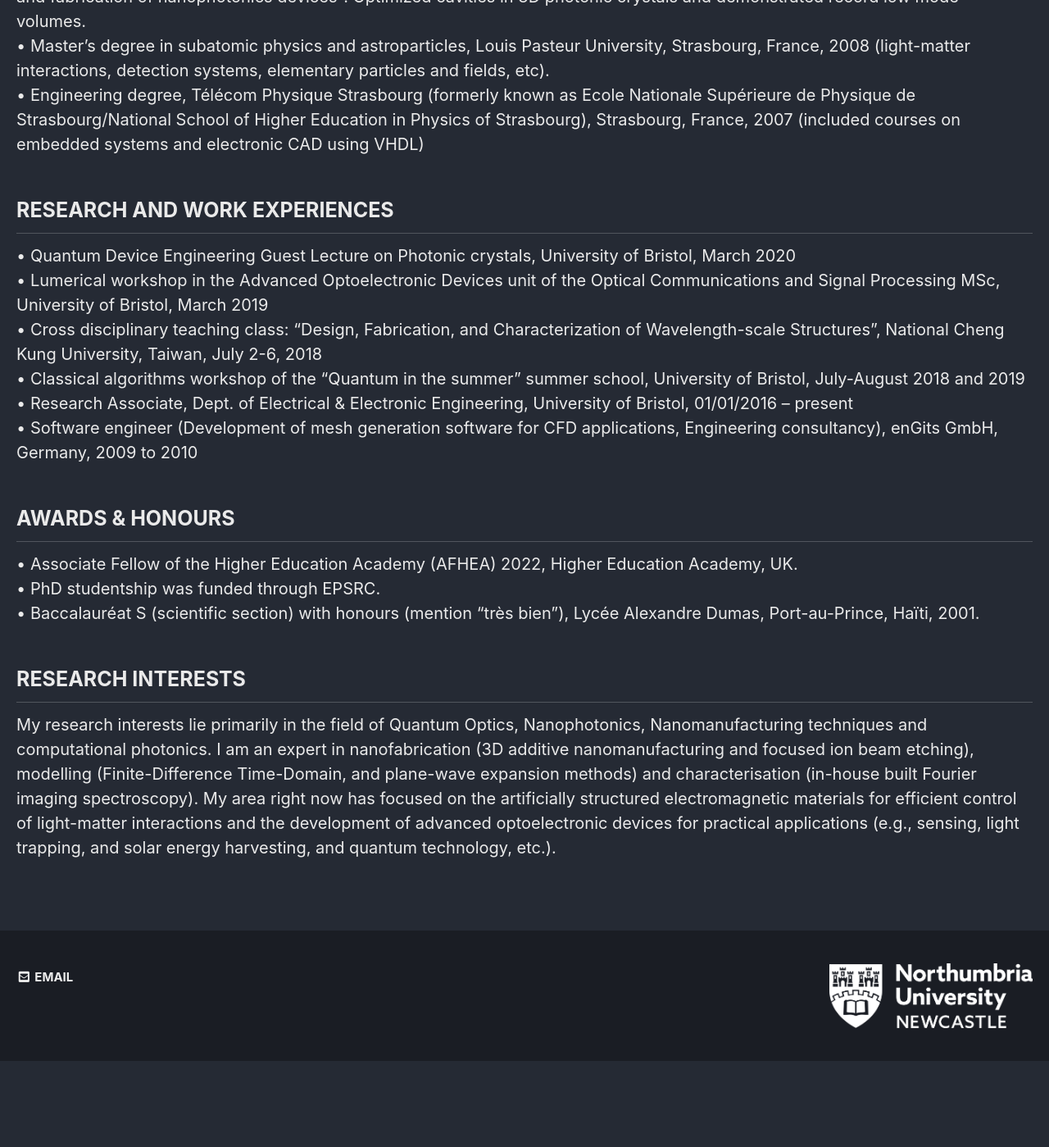
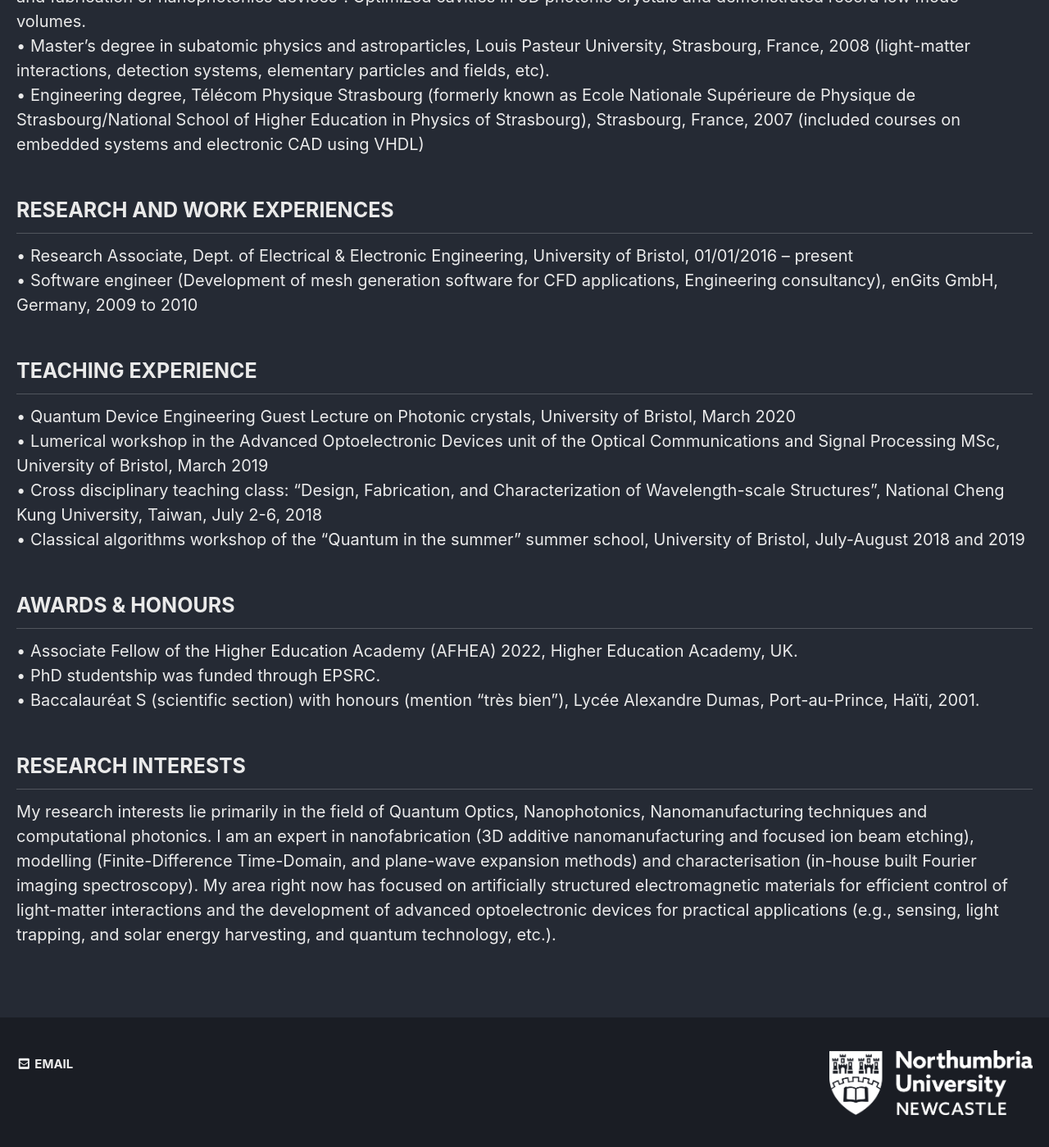
Before and after one commit to qubits/nanophotonicenglab.github.io, a Jekyll site: the page built from _pages/Mike-P-C-Taverne.md, in a window 1280 px wide and 1400 px high, scrolled down 539 px. Shown: the whole window at 82% size. Built offline with Jekyll 4.4.1, drawn with Linux system fonts in a browser that asks for light colours; cached includes are drawn as plain includes; before the commit the page ends 1833 px from its top, so only the background shows below that.

Commit message:
Fixed sections.

```diff
--- a/_pages/Mike-P-C-Taverne.md
+++ b/_pages/Mike-P-C-Taverne.md
@@ -23,15 +23,16 @@ Detailed profile
 •	Master’s degree in subatomic physics and astroparticles, Louis Pasteur University, Strasbourg, France, 2008 (light-matter interactions, detection systems, elementary particles and fields, etc). <br>
 •	Engineering degree, Télécom Physique Strasbourg (formerly known as Ecole Nationale Supérieure de Physique de Strasbourg/National School of Higher Education in Physics of Strasbourg), Strasbourg, France, 2007 (included courses on embedded systems and electronic CAD using VHDL)<br>
 ## RESEARCH AND WORK EXPERIENCES
+•	Research Associate, Dept. of Electrical & Electronic Engineering, University of Bristol, 01/01/2016  –  present<br>
+•	Software engineer (Development of mesh generation software for CFD applications, Engineering consultancy), enGits GmbH, Germany, 2009 to 2010<br>
+## TEACHING EXPERIENCE
 •	Quantum Device Engineering Guest Lecture on Photonic crystals, University of Bristol, March 2020<br>
 •	Lumerical workshop in the Advanced Optoelectronic Devices unit of the Optical Communications and Signal Processing MSc, University of Bristol, March 2019<br>
 •	Cross disciplinary teaching class: “Design, Fabrication, and Characterization of Wavelength-scale Structures”, National Cheng Kung University, Taiwan, July 2-6, 2018<br>
 •	Classical algorithms workshop of the "Quantum in the summer" summer school, University of Bristol, July-August 2018 and 2019
-•	Research Associate, Dept. of Electrical & Electronic Engineering, University of Bristol, 01/01/2016  –  present<br>
-•	Software engineer (Development of mesh generation software for CFD applications, Engineering consultancy), enGits GmbH, Germany, 2009 to 2010<br>
 ## AWARDS & HONOURS
 •	Associate Fellow of the Higher Education Academy (AFHEA) 2022, Higher Education Academy, UK.<br>
 • PhD studentship was funded through EPSRC.<br>
 •	Baccalauréat S (scientific section) with honours (mention “très bien”), Lycée Alexandre Dumas, Port-au-Prince, Haïti, 2001.<br>
 ## RESEARCH INTERESTS
-My research interests lie primarily in the field of Quantum Optics, Nanophotonics, Nanomanufacturing techniques and computational photonics. I am an expert in nanofabrication (3D additive nanomanufacturing and focused ion beam etching), modelling (Finite-Difference Time-Domain, and plane-wave expansion methods) and characterisation (in-house built Fourier imaging spectroscopy). My area right now has focused on the artificially structured electromagnetic materials for efficient control of light-matter interactions and the development of advanced optoelectronic devices for practical applications (e.g., sensing, light trapping, and solar energy harvesting, and quantum technology, etc.).
+My research interests lie primarily in the field of Quantum Optics, Nanophotonics, Nanomanufacturing techniques and computational photonics. I am an expert in nanofabrication (3D additive nanomanufacturing and focused ion beam etching), modelling (Finite-Difference Time-Domain, and plane-wave expansion methods) and characterisation (in-house built Fourier imaging spectroscopy). My area right now has focused on artificially structured electromagnetic materials for efficient control of light-matter interactions and the development of advanced optoelectronic devices for practical applications (e.g., sensing, light trapping, and solar energy harvesting, and quantum technology, etc.).
```
